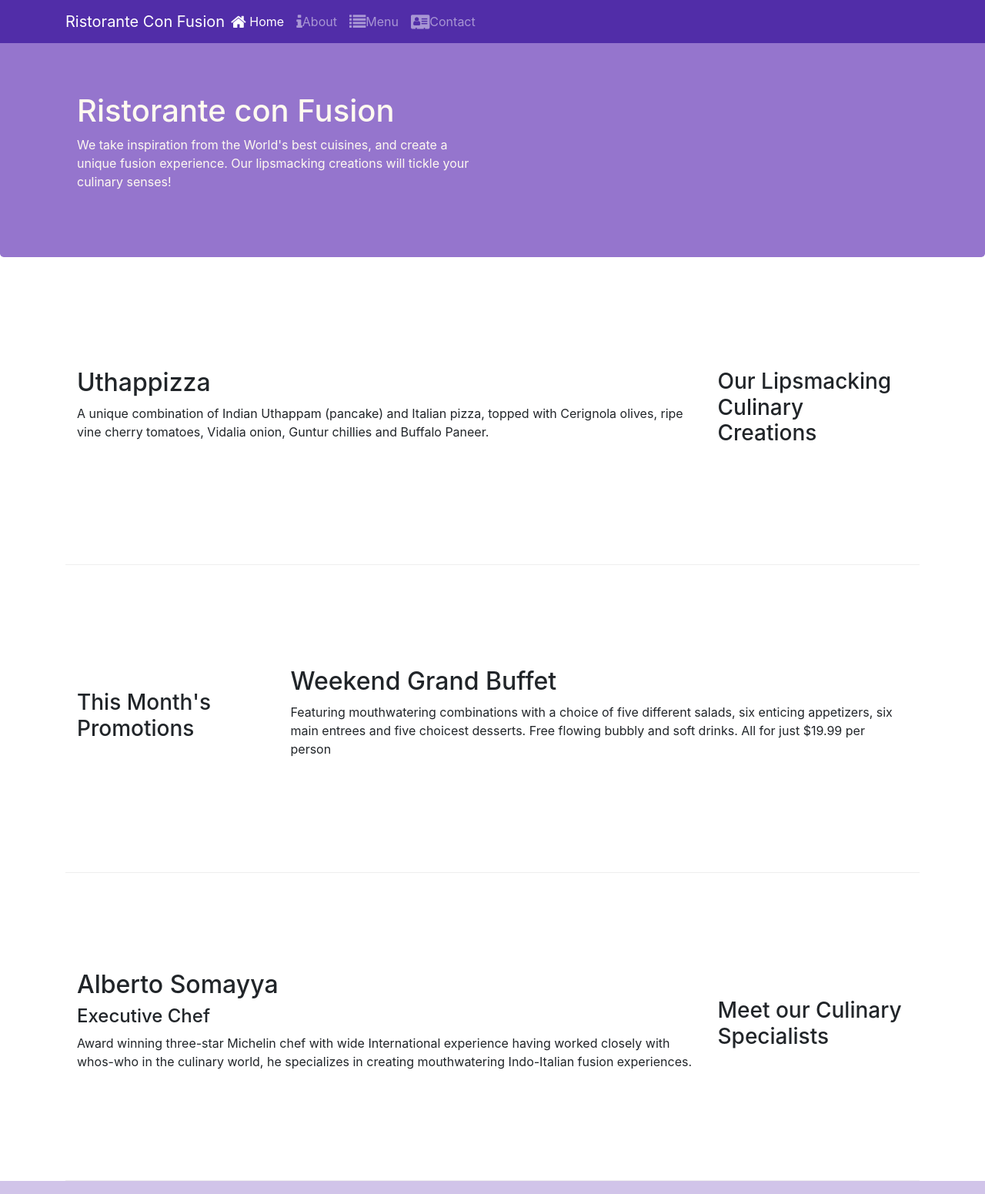
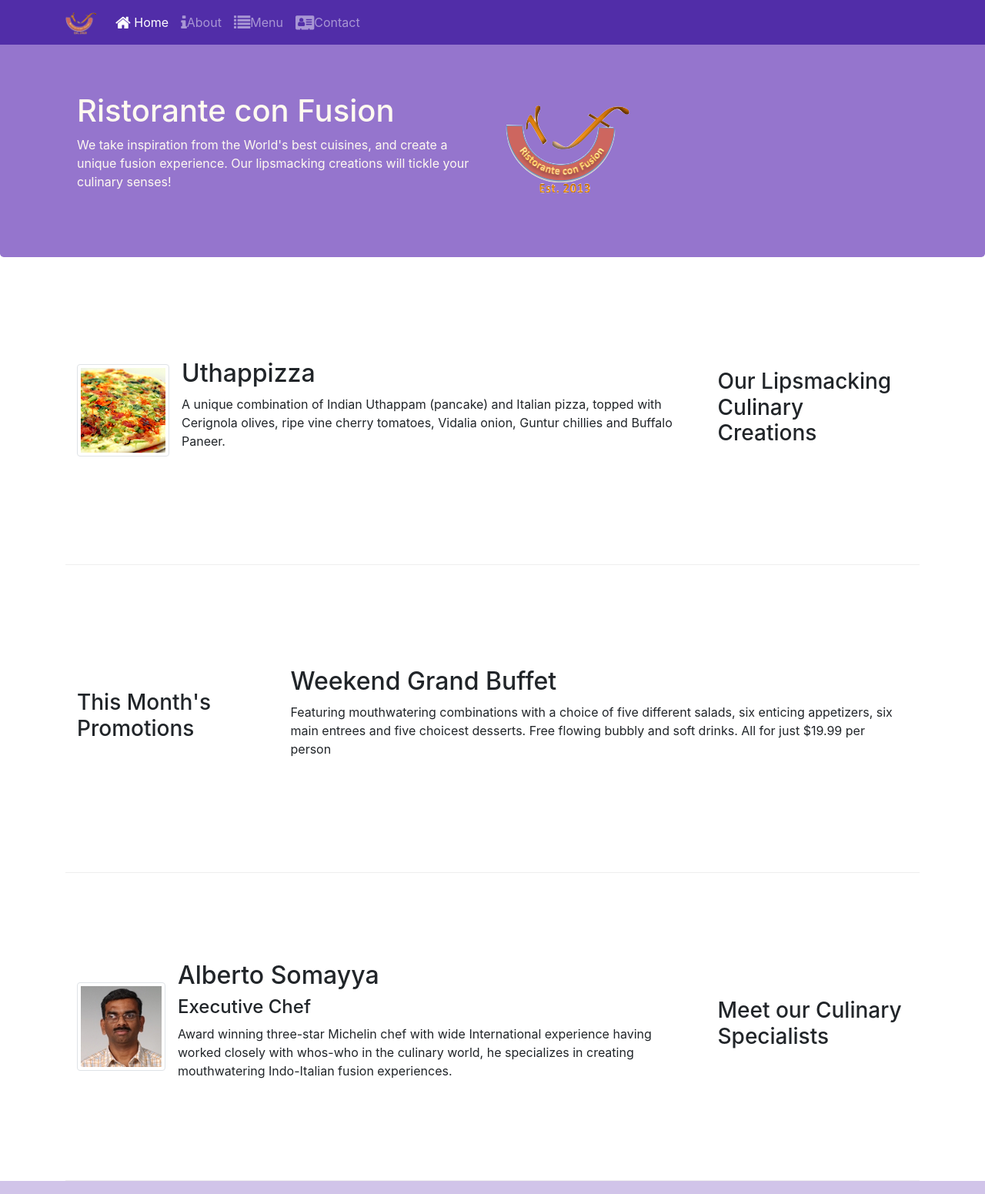
Before and after one commit to MohamedHesham/Responsive-Bootstrap-Task, a website: page index.html in a window 1280 px wide. Shown: the top 1551 px of the page at 77% size. Drawn offline with nearby package versions, Linux system fonts and the light colour scheme.

Commit message:
images and media

```diff
--- a/index.html
+++ b/index.html
@@ -22,7 +22,9 @@
             <button class="navbar-toggler" type="button" data-toggle="collapse" data-target="#Navbar">
                 <span class="navbar-toggler-icon"></span>
             </button>
-            <a class="navbar-brand mr-auto" href="#">Ristorante Con Fusion</a>
+            <a class="navbar-brand" href="#">
+                <img src="./img/logo.png" height="30" width="41">
+            </a>
             <div class="collapse navbar-collapse" id="Navbar">
                 <ul class="navbar-nav mr-auto">
                     <li class="nav-item active">
@@ -49,7 +51,8 @@
                     <p>We take inspiration from the World's best cuisines, and create a unique fusion experience. Our lipsmacking
                         creations will tickle your culinary senses!</p>
                 </div>
-                <div class="col-12 col-sm">
+                <div class="col-12 col-sm align-self-center">
+                    <img src="./img/logo.png" class="img-fluid">
                 </div>
             </div>
         </div>
@@ -61,9 +64,15 @@
                 <h3>Our Lipsmacking Culinary Creations</h3>
             </div>
             <div class="col col-sm col-md order-sm-first">
-                <h2>Uthappizza</h2>
-                <p>A unique combination of Indian Uthappam (pancake) and Italian pizza, topped with Cerignola olives, ripe vine
-                    cherry tomatoes, Vidalia onion, Guntur chillies and Buffalo Paneer.</p>
+                <div class="media">
+                    <img class="d-flex mr-3 img-thumbnail align-self-center"
+                    src="./img/uthappizza.png" alt="uthappizza">
+                    <div class="media-body">
+                        <h2 class="mt-0">Uthappizza</h2>
+                        <p>A unique combination of Indian Uthappam (pancake) and Italian pizza, topped with Cerignola olives, ripe vine cherry tomatoes,
+                            Vidalia onion, Guntur chillies and Buffalo Paneer.</p>
+                    </div>
+                </div>
             </div>
         </div>
 
@@ -85,10 +94,16 @@
                 <h3>Meet our Culinary Specialists</h3>
             </div>
             <div class="col col-sm col-md order-sm-first">
-                <h2>Alberto Somayya</h2>
-                <h4>Executive Chef</h4>
-                <p>Award winning three-star Michelin chef with wide International experience having worked closely with whos-who
-                    in the culinary world, he specializes in creating mouthwatering Indo-Italian fusion experiences. </p>
+                <div class="media">
+                    <img class="d-flex mr-3 img-thumbnail align-self-center"
+                    src="./img/alberto.png" alt="buffet">
+                    <div class="media-body">
+                        <h2 class="mt-0">Alberto Somayya</h2>
+                        <h4>Executive Chef</h4>
+                        <p>Award winning three-star Michelin chef with wide International experience having worked closely with whos-who in the culinary
+                            world, he specializes in creating mouthwatering Indo-Italian fusion experiences. </p>
+                    </div>
+                </div>
             </div>
         </div>
     </div>
```
Also changed, not shown: aboutus.html (+5 -2 lines), contactus.html (+3 -2 lines), img/alberto.png (added), img/buffet.png (added), img/logo.png (added), img/uthappizza.png (added), 1 other file.
